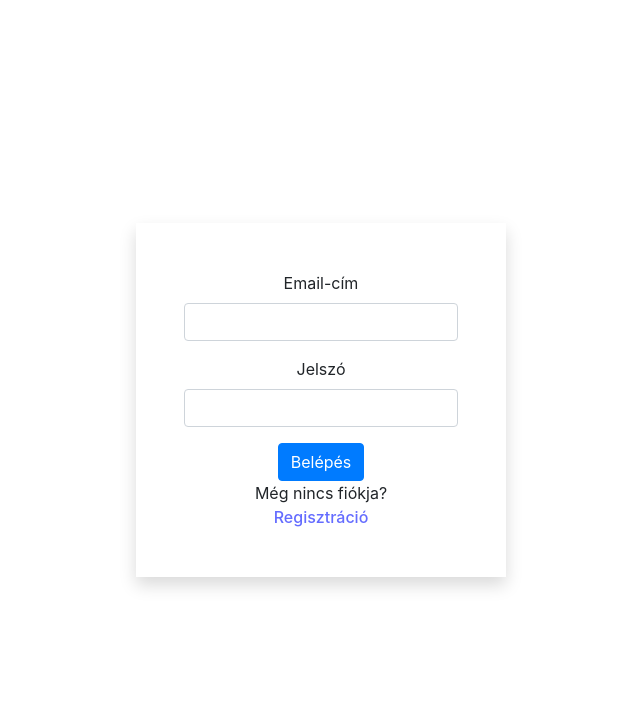
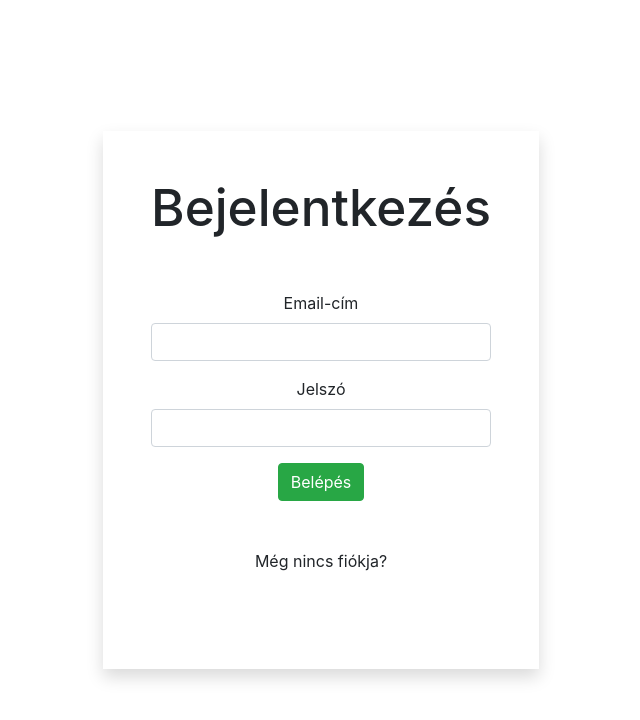
Before and after one commit to Aniko-S/shopping-list, a React (Vite) app: page / in a window 1280 px wide. Shown: the top 720 px of the page, without its empty margins (319-959 px from the left). Built offline with nearby package versions, Linux system fonts and the light colour scheme; no server answers.

Commit message:
Authentication managment
If the user is already logged in when the page is opened, we will navigate to the /home page. We will also navigate to the /home page by clicking the login button.

```diff
--- a/src/App.jsx
+++ b/src/App.jsx
@@ -1,21 +1,22 @@
 import SignIn from "./components/SignIn";
-import SignUp from "./components/SignUp";
 import Home from "./components/Home";
 import "./App.css";
 import "./style.css";
+import { AuthContextProvider } from "./store/AuthContext";
 
 import { BrowserRouter as Router, Routes, Route } from "react-router-dom";
 
 function App() {
   return (
     <>
+      <AuthContextProvider>
         <Router>
           <Routes>
             <Route path="/home" element={<Home></Home>}></Route>
-          <Route path="/signup" element={<SignUp></SignUp>}></Route>
             <Route path="" element={<SignIn></SignIn>}></Route>
           </Routes>
         </Router>
+      </AuthContextProvider>
     </>
   );
 }
--- a/src/components/SignIn.jsx
+++ b/src/components/SignIn.jsx
@@ -1,14 +1,15 @@
-import { useState } from "react";
+import { useState, useContext } from "react";
 import { auth } from "../config/firebase";
 import { signInWithEmailAndPassword } from "firebase/auth";
-import { useNavigate, Link } from "react-router-dom";
+import { Navigate } from "react-router-dom";
+import { AuthContext } from "../store/AuthContext";
 
 function SignIn() {
+  const { isUserLoggedIn } = useContext(AuthContext);
+
   const [email, setEmail] = useState();
   const [password, setPassword] = useState();
   const [isSigninIn, setIsSigningIn] = useState(false);
-
-  const navigate = useNavigate();
 
   const signIn = (e) => {
     e.preventDefault();
@@ -16,14 +17,17 @@ function SignIn() {
       setIsSigningIn(true);
 
       signInWithEmailAndPassword(auth, email, password)
-        .then((userCredentials) => navigate("/home"))
+        .then((userCredentials) => {})
         .catch((error) => console.log(error));
     }
   };
 
   return (
     <>
-      <div className="shadow p-5">
+      {isUserLoggedIn && <Navigate to="/home"></Navigate>}
+      <div className="box samll">
+        <h1 className="pb-5">Bejelentkezés</h1>
+
         <form onSubmit={signIn}>
           <div className="form-group">
             <label>Email-cím</label>
@@ -42,12 +46,14 @@ function SignIn() {
             ></input>
           </div>
 
-          <button type="submit" className="btn btn-primary">
+          <button type="submit" className="btn btn-success">
             Belépés
           </button>
         </form>
-        <div>Még nincs fiókja?</div>
-        <Link to="/signup">Regisztráció</Link>
+
+        <div className="p-5">
+          <div>Még nincs fiókja?</div>
+        </div>
       </div>
     </>
   );
--- a/src/components/SignUp.jsx
+++ b/src/components/SignUp.jsx
@@ -19,6 +19,8 @@ function SignUp() {
 
   return (
     <>
+      <div className="box small">
+        <h1 className="pb-5">Regisztráció</h1>
         <form onSubmit={signUp}>
           <div className="form-group">
             <label>Felhasználónév</label>
@@ -45,10 +47,11 @@ function SignUp() {
             ></input>
           </div>
 
-        <button type="submit" className="btn btn-primary">
+          <button type="submit" className="btn btn-success">
             Regisztráció
           </button>
         </form>
+      </div>
     </>
   );
 }
--- /dev/null
+++ b/src/store/AuthContext.jsx
@@ -0,0 +1,34 @@
+import React, { useState, useEffect, createContext } from "react";
+import { auth } from "../config/firebase";
+import { onAuthStateChanged } from "firebase/auth";
+
+export const AuthContext = createContext({ isUserLoggedIn: false });
+
+export const AuthContextProvider = ({ children }) => {
+  const [user, setUser] = useState();
+  const [isUserLoggedIn, setIsUserLoggedIn] = useState(false);
+
+  useEffect(() => {
+    const unsubscribe = onAuthStateChanged(auth, initializeUser);
+    console.log("change auth");
+    return unsubscribe;
+  }, []);
+
+  const initializeUser = async (user) => {
+    if (user) {
+      setUser({ ...user });
+      setIsUserLoggedIn(true);
+    } else {
+      setUser(null);
+      setIsUserLoggedIn(false);
+    }
+  };
+
+  const ctxValue = {
+    user,
+    isUserLoggedIn,
+    setUser,
+  };
+
+  return <AuthContext value={ctxValue}>{children}</AuthContext>;
+};
--- a/src/style.css
+++ b/src/style.css
@@ -1,3 +1,15 @@
-.container {
-  width: 100vh;
+.box {
+  padding: 3rem;
+  background-color: white;
+  max-width: 100vw;
+  box-shadow: 0 0.5rem 1rem rgba(0,0, 0, 0.15);
 }
+
+.box .small {
+ width: 500px;
+}
+
+.box.letter {
+  width: 800px;
+  height: 90vh;
+}
```
Lines whose indentation alone changed are shown as unchanged.
